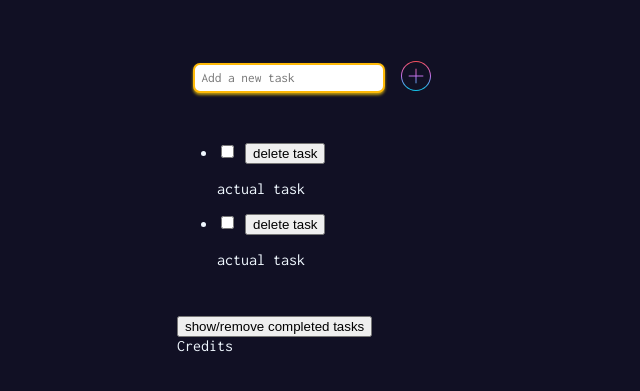
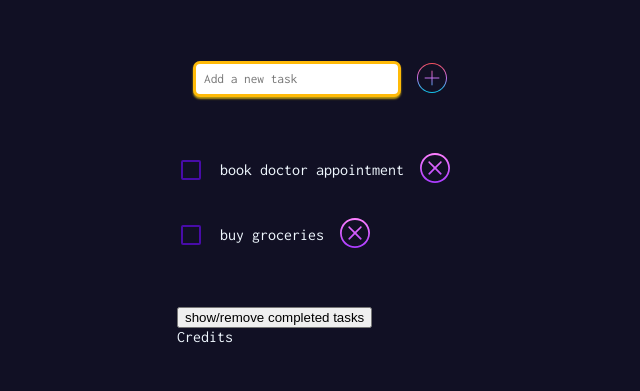
Before and after one commit to fac22/Danilo-and-Elena-to-do-list, a website: page index.html in a window 1280 px wide. Shown: the part 57-448 px from the top of the page, without its empty margins (303-943 px from the left). Drawn offline with Linux system fonts and the light colour scheme.

Commit message:
styling the list elements

```diff
--- a/index.html
+++ b/index.html
@@ -15,9 +15,10 @@
       <h1>To do list tracker</h1>
     </header>
     <main class="center width-sm stack-xl">
+      <!-- ---------------------- ADD TASK -->
       <section>
         <form>
-          <div class="row">
+          <div class="row" id="input-field">
             <label for="add-task"></label>
             <input type="text" id="add-task" placeholder="Add a new task" />
             <button type="submit" id="add-icon">
@@ -26,19 +27,26 @@
           </div>
         </form>
       </section>
+      <!-- ---------------------- TASK LIST-->
       <section>
+        <div class="center width-sm">
           <ul id="tasks" class="stack-md">
-          <li class="task">
+            <li class="task row">
               <input type="checkbox" name="checkbox" class="checkbox" />
-            <button>delete task</button>
-            <p>actual task</p>
+              <p>book doctor appointment</p>
+              <button id="delete-icon">
+                <img src="images/x-button.svg" alt="" />
+              </button>
             </li>
-          <li class="task">
+            <li class="task row">
               <input type="checkbox" name="checkbox" class="checkbox" />
-            <button>delete task</button>
-            <p>actual task</p>
+              <p>buy groceries</p>
+              <button id="delete-icon">
+                <img src="images/x-button.svg" alt="" />
+              </button>
             </li>
           </ul>
+        </div>
       </section>
       <section>
         <button>show/remove completed tasks</button>
--- a/style.css
+++ b/style.css
@@ -27,20 +27,23 @@ h1 {
 }
 
 /* ---------------------------------- ADD TASK */
-
 #add-task {
   font-family: 'Inconsolata', monospace;
-  width: 12rem;
-  padding: 0.4rem;
+  width: 13rem;
+  padding: 0.5rem;
 
   border-radius: 7px;
-  border: 2px solid #ffba08;
+  border: 3px solid #ffba08;
   /* border-bottom: 3px; */
-  box-shadow: 0px 2px 3px 0px rgba(255, 210, 8, 0.7);
+  box-shadow: 0px 2px 2px 0px rgba(255, 210, 8, 0.7);
+
+  transition: all 0.3sec;
 }
 #add-task:hover,
 #add-task:focus {
   outline: none;
+  box-shadow: 0px 3px 3px 0px rgba(245, 205, 29, 0.7);
+  transform: translateY(-3%);
 }
 #add-icon {
   background: none;
@@ -49,20 +52,49 @@ h1 {
   /* background-image: url(images/plus.svg); */
 }
 #add-icon img {
-  /* padding-top: 0.2rem; */
   width: 30px;
   transition: all 0.3sec;
-  fill: #ffba08;
-  /* margin-top: 0.3rem; */
 }
 #add-icon img:hover {
   transform: translateY(-3%);
   cursor: pointer;
   border-radius: 50%;
-  box-shadow: 0px 2px 1px 1px rgba(255, 210, 8, 0.5);
+  box-shadow: 0px 2px 1px 0px rgba(255, 210, 8, 0.3);
 }
 
 /* ---------------------------------- LIST ELEMENTS */
+ul {
+  list-style-type: none;
+  padding: 0;
+}
+#delete-icon {
+  background: none;
+  border: none;
+  padding: 0;
+}
+#delete-icon img {
+  width: 30px;
+  transition: all 0.3sec;
+}
+input[type='checkbox'] {
+  -webkit-appearance: none;
+  -moz-appearance: none;
+  width: 20px;
+  height: 20px;
+  /* background-color: #111024; */
+  border: 2px solid #480ca8;
+  border-radius: 2px;
+}
+input[type='checkbox']:hover {
+  -moz-box-shadow: 0 0 3px rgba(238, 113, 217, 0.7);
+  -webkit-box-shadow: 0 0 3px rgba(238, 113, 217, 0.7);
+  /* box-shadow: 0 1px 1px 0px rgba(238, 113, 217, 0.5); */
+  /* outline: rgba(238, 113, 217, 0.5); */
+  cursor: pointer;
+}
+input[type='checkbox']:checked {
+  background-image: url(images/tick.svg);
+}
 
 /* ----------------------------------------------------------------- PRIMITIVES ------------------------------------------------------------- */
 /* -----------------------------------------------------------------            ------------------------------------------------------------- */
```
Also changed, not shown: images/tick.svg (added), images/trash-bin.svg (added), images/trash.svg (added), images/x-button.svg (added). Lines whose indentation alone changed are shown as unchanged.
